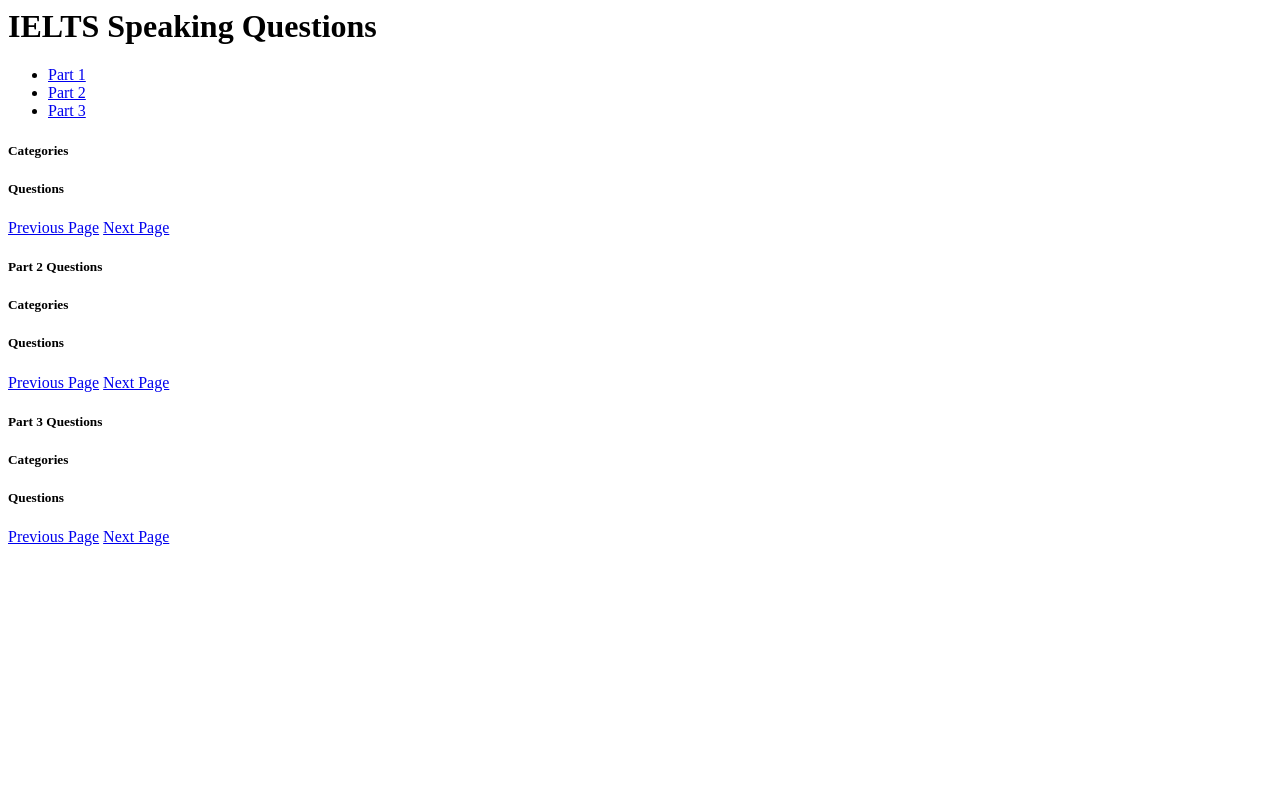
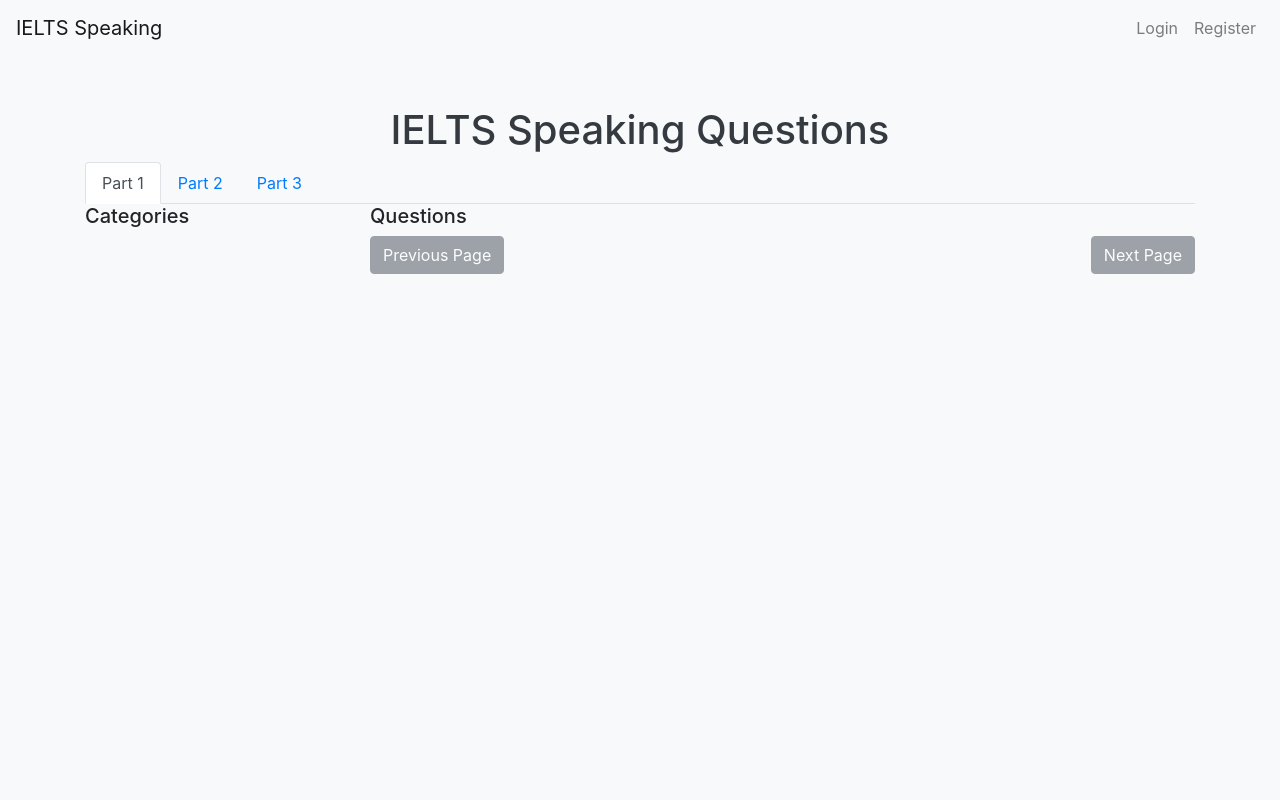
Before and after one commit to IqqIqq/ielts_speaking_test_practice, a FastAPI app: page / in a window 1280 px wide. Run offline with FastAPI, Linux system fonts and the light colour scheme; some libraries are stand-ins or nearby versions.

Commit message:
postgresql

```diff
--- a/src/LLMService/templates/index.html
+++ b/src/LLMService/templates/index.html
@@ -1,3 +1,37 @@
+<!DOCTYPE html>
+<html lang="en">
+<head>
+    <meta charset="UTF-8">
+    <meta name="viewport" content="width=device-width, initial-scale=1.0">
+    <title>IELTS Speaking Questions</title>
+    <link href="https://stackpath.bootstrapcdn.com/bootstrap/4.5.2/css/bootstrap.min.css" rel="stylesheet">
+    <style>
+        body {
+            background-color: #f8f9fa;
+        }
+        .container {
+            margin-top: 50px;
+        }
+        h1 {
+            color: #343a40;
+        }
+    </style>
+</head>
+<body>
+    <nav class="navbar navbar-expand-lg navbar-light bg-light">
+        <a class="navbar-brand" href="#">IELTS Speaking</a>
+        <div class="collapse navbar-collapse" id="navbarNav">
+            <ul class="navbar-nav ml-auto">
+                <li class="nav-item">
+                    <a class="nav-link" href="/login">Login</a>
+                </li>
+                <li class="nav-item">
+                    <a class="nav-link" href="/register">Register</a>
+                </li>
+            </ul>
+        </div>
+    </nav>
+
     <div class="container">
         <h1 class="text-center">IELTS Speaking Questions</h1>
         <ul class="nav nav-tabs" id="myTab" role="tablist">
@@ -55,13 +89,16 @@
                         <h5>Categories</h5>
                         <div class="list-group">
                             {% for category, questions in part2_grouped.items() %}
-                        <a class="list-group-item list-group-item-action {% if category == current_category %}active{% endif %}" href="/?category={{ category }}&part=2">{{ category }}</a>
+                            <a class="list-group-item list-group-item-action" href="/?category={{ category }}&part=2">{{ category }}</a>
                             {% endfor %}
                         </div>
                     </div>
                     <div class="col-md-9">
                         <h5>Questions</h5>
-                    {% for question in part2_questions %}
+                        {% for category, questions in part2_grouped.items() %}
+                        <div>
+                            <h6>{{ category }}</h6>
+                            {% for question in questions %}
                             <div class="card card-body">
                                 <h5 class="card-title">{{ question.question }}</h5>
                                 <form action="/submit_answer" method="post">
@@ -75,10 +112,12 @@
                                 </form>
                             </div>
                             {% endfor %}
+                        </div>
+                        {% endfor %}
                         <!-- Pagination for Part 2 -->
                         <div class="d-flex justify-content-between">
-                        <a class="btn btn-secondary {% if current_part == 1 %}disabled{% endif %}" href="/?category={{ current_category }}&part=2&page={{ current_part - 1 }}">Previous Page</a>
-                        <a class="btn btn-secondary {% if part2_questions|length <= part2_questions_to_display|length %}disabled{% endif %}" href="/?category={{ current_category }}&part=2&page={{ current_part + 1 }}">Next Page</a>
+                            <a class="btn btn-secondary {% if current_part == 1 %}disabled{% endif %}" href="/?part=2&page={{ current_part - 1 }}">Previous Page</a>
+                            <a class="btn btn-secondary {% if part2_questions|length <= part2_questions_to_display|length %}disabled{% endif %}" href="/?part=2&page={{ current_part + 1 }}">Next Page</a>
                         </div>
                     </div>
                 </div>
@@ -90,13 +129,16 @@
                         <h5>Categories</h5>
                         <div class="list-group">
                             {% for category, questions in part3_grouped.items() %}
-                        <a class="list-group-item list-group-item-action {% if category == current_category %}active{% endif %}" href="/?category={{ category }}&part=3">{{ category }}</a>
+                            <a class="list-group-item list-group-item-action" href="/?category={{ category }}&part=3">{{ category }}</a>
                             {% endfor %}
                         </div>
                     </div>
                     <div class="col-md-9">
                         <h5>Questions</h5>
-                    {% for question in part3_questions %}
+                        {% for category, questions in part3_grouped.items() %}
+                        <div>
+                            <h6>{{ category }}</h6>
+                            {% for question in questions %}
                             <div class="card card-body">
                                 <h5 class="card-title">{{ question.question }}</h5>
                                 <form action="/submit_answer" method="post">
@@ -110,13 +152,20 @@
                                 </form>
                             </div>
                             {% endfor %}
+                        </div>
+                        {% endfor %}
                         <!-- Pagination for Part 3 -->
                         <div class="d-flex justify-content-between">
-                        <a class="btn btn-secondary {% if current_part == 1 %}disabled{% endif %}" href="/?category={{ current_category }}&part=3&page={{ current_part - 1 }}">Previous Page</a>
-                        <a class="btn btn-secondary {% if part3_questions|length <= part3_questions_to_display|length %}disabled{% endif %}" href="/?category={{ current_category }}&part=3&page={{ current_part + 1 }}">Next Page</a>
+                            <a class="btn btn-secondary {% if current_part == 1 %}disabled{% endif %}" href="/?part=3&page={{ current_part - 1 }}">Previous Page</a>
+                            <a class="btn btn-secondary {% if part3_questions|length <= part3_questions_to_display|length %}disabled{% endif %}" href="/?part=3&page={{ current_part + 1 }}">Next Page</a>
                         </div>
                     </div>
                 </div>
             </div>
         </div>
     </div>
+    <script src="https://code.jquery.com/jquery-3.5.1.slim.min.js"></script>
+    <script src="https://cdn.jsdelivr.net/npm/@popperjs/core@2.9.2/dist/umd/popper.min.js"></script>
+    <script src="https://stackpath.bootstrapcdn.com/bootstrap/4.5.2/js/bootstrap.min.js"></script>
+</body>
+</html>
```
Lines whose indentation alone changed are shown as unchanged.
